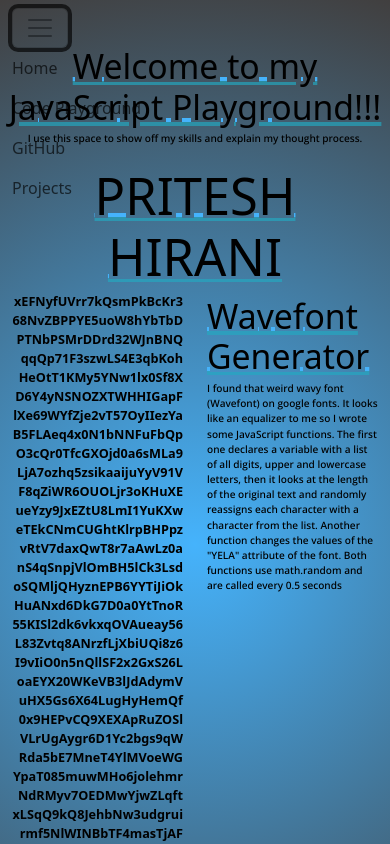
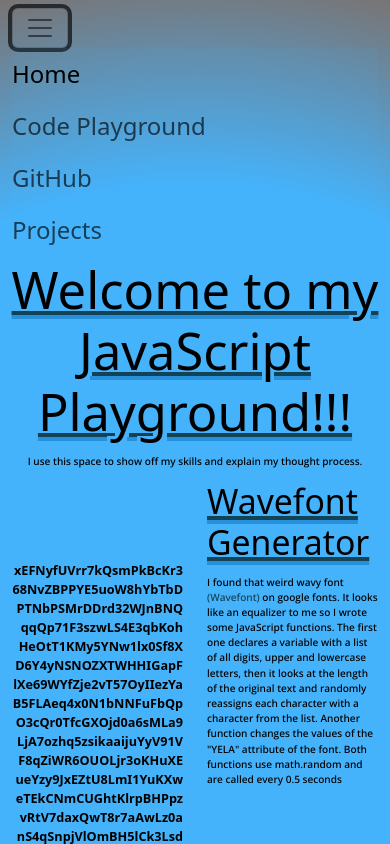
Before and after one commit to pr1735h/Portfolio, a website: page playGround.html in a window 390 px wide. Both pictures are taken after a click on the button "Toggle navigation". Shown: the top 844 px of the page. Drawn offline with nearby package versions, Linux system fonts and the light colour scheme; a web font is replaced by a local one.

Commit message:
new navbar

```diff
--- a/playGround.html
+++ b/playGround.html
@@ -31,46 +31,35 @@
 
 <body>
     <header>
-        <nav class="navbar navbar-expand-lg">
-            <div class="container-fluid">
-                <button class="navbar-toggler" type="button" data-bs-toggle="collapse" data-bs-target="#navbarNav"
-                    aria-controls="navbarNav" aria-expanded="false" aria-label="Toggle navigation">
-                    <span class="navbar-toggler-icon"></span>
-                </button>
-                <div class="collapse navbar-collapse" id="navbarNav">
-                    <ul class="navbar-nav">
-                        <li class="nav-item">
-                            <a class="nav-link" href="index.html">Home</a>
-                        </li>
-                        <li class="nav-item">
-                            <a class="nav-link" href="playGround.html">Code Playground</a>
-                        </li>
-                        <li class="nav-item">
-                            <a class="nav-link" href="https://github.com/pr1735h" target="_blank">GitHub</a>
-                        </li>
-                        <li class="nav-item">
-                            <a class="nav-link" href="index.html#secSection">Projects</a>
-                        </li>
-                    </ul>
+        <header>
+            <nav class="navbar navbar-expand-md navbar-light bg-faded">
+                <div class="container-fluid">
+                    <button class="navbar-toggler" type="button" data-bs-toggle="collapse"
+                        data-bs-target="#navbarNavAltMarkup" aria-controls="navbarNavAltMarkup" aria-expanded="false"
+                        aria-label="Toggle navigation">
+                        <span class="navbar-toggler-icon"></span>
+                    </button>
+                    <div class="collapse navbar-collapse" id="navbarNavAltMarkup">
+                        <div class="navbar-nav">
+                            <a class="nav-link active" aria-current="page" href="index.html">Home</a>
+                            <a class="nav-link" href="#">Code Playground</a>
+                            <a class="nav-link" href="https://github.com/pr1735h" target="_blank"
+                                rel="noopener noreferrer">GitHub</a>
+                            <a class="nav-link" href="#secSection">Projects</a>
+                        </div>
+                    </div>
                 </div>
-            </div>
-        </nav>
+            </nav>
+        </header>
     </header>
     <div class="row">
         <div class="col">
-            <h2 class="firstLine text-center"><span class="secondLine">Welcome to my JavaScript Playground!!!</span>
-            </h2>
+            <h1 class="firstLine text-center"><span class="secondLine">Welcome to my JavaScript Playground!!!</span>
+            </h1>
             <div class="col">
                 <p class="text-center">I use this space to show off my skills and explain my thought process. </p>
             </div>
 
-        </div>
-    </div>
-    <div class="container-xxl">
-        <div class="row">
-            <div class="col">
-                <h1 class="text-center firstLine"><span class="secondLine">PRITESH HIRANI</span></h1>
-            </div>
         </div>
     </div>
     <main>
@@ -79,7 +68,7 @@
             <div class="container-xxl">
                 <div class="row row-cols-2" id="waves">
                     <div class="col">
-                        <p id="randWavy"><span class="wavefont-test">Lorem ipsum, dolor
+                        <p id="randWavy"><br><br><br><br><span class="wavefont-test">Lorem ipsum, dolor
                                 sit
                                 amet consectetur adipisicing elit. Ipsa quisquam natus esse accusamus pariatur, debitis
                                 adipisci a officiis, nulla perspiciatis reprehenderit aspernatur vero ab. Repellendus
@@ -110,7 +99,10 @@
                                     Code!</a></span></h2>
                     </div>
                     <div class="col">
-                        <p class="explain">Requires a keyboard with arrow keys to
+                        <p class="explain">
+                            <br>
+                            <br>
+                            Requires a keyboard with arrow keys to
                             work.
                             <br>Make sure the website window is selected and enter the following with your
                             keyboard:
--- a/style.css
+++ b/style.css
@@ -1,17 +1,16 @@
 :root {
     --skyBlue: rgb(69, 179, 252);
-    --blueShadow: rgba(85, 229, 255, 0.664);
     --back1: rgba(41, 39, 39, 0.76);
     --backDrop2: rgba(70, 179, 252, 0.068);
-    --blue1: rgba(70, 179, 252, 0.322);
-    --blue2: rgba(36, 170, 194, 0.664);
+    --blue1: rgba(36, 141, 216, 0.918);
+    --blue2: rgba(7, 40, 46, 0.808);
     --underLine: underline 4px solid;
-    --firstLine: var(--underLine) var(--skyBlue);
+    --firstLine: var(--underLine) var(--blue1);
     --secondLine: var(--underLine) var(--blue2);
 }
 
 body {
-    background: radial-gradient(circle, var(--skyBlue) 0%, rgb(65, 63, 63) 100%);
+    background: radial-gradient(circle, var(--skyBlue) 70%, rgb(121, 116, 116) 100%);
     font-family: "anta", system-ui;
     background-repeat: round;
     color: black;
@@ -34,12 +33,18 @@ body {
 
 .secondLine {
     text-decoration: var(--secondLine);
-    top: 4px;
+    top: -4px;
+}
+
+.navbar-nav {
+    margin: 0 auto;
+    font-size: 1.5rem;
+    background-color: var(--backDrop2);
 }
 
 a {
     text-decoration: none;
-    color: black;
+    color: var(--blue2);
 }
 
 a:visited {
@@ -47,18 +52,7 @@ a:visited {
 }
 
 a:hover {
-    color: var(--skyBlue);
-    text-decoration: var(--firstLine);
-}
-
-
-
-.navbar {
-    display: flex;
-    align-items: center;
-    justify-content: center;
-    width: 80%;
-    height: 5vh;
+    color: var(--blue1);
 }
 
 .explain2,
@@ -89,8 +83,8 @@ a:hover {
     }
 
     .projectImage {
-        width: 20vw;
-        height: 20vw;
+        width: 13vw;
+        height: 13vw;
         margin: 1vw 1vw 1vw 1vw;
         border: 7px solid var(--blue1);
         border-radius: 5% 25% 15% 25%;
@@ -122,20 +116,6 @@ a:hover {
 
     .footerText {
         font-size: smaller;
-    }
-
-    .square-tile {
-        width: 1vw;
-        height: 1vh;
-        background-color: #f0f0f0;
-        padding: 1%;
-        margin: 1px;
-        border: 1px solid black;
-        transition: background-color 0.3s;
-    }
-
-    .surrounding-tile {
-        background-color: black;
     }
 }
 
@@ -188,18 +168,4 @@ a:hover {
     .footerText {
         font-size: smaller;
     }
-
-    .square-tile {
-        width: 1vw;
-        height: 1vh;
-        background-color: #f0f0f0;
-        padding: 1%;
-        margin: 1px;
-        border: 1px solid black;
-        transition: background-color 0.3s;
-    }
-
-    .surrounding-tile {
-        background-color: black;
-    }
 }
```
Also changed, not shown: index.html (+13 -18 lines).
